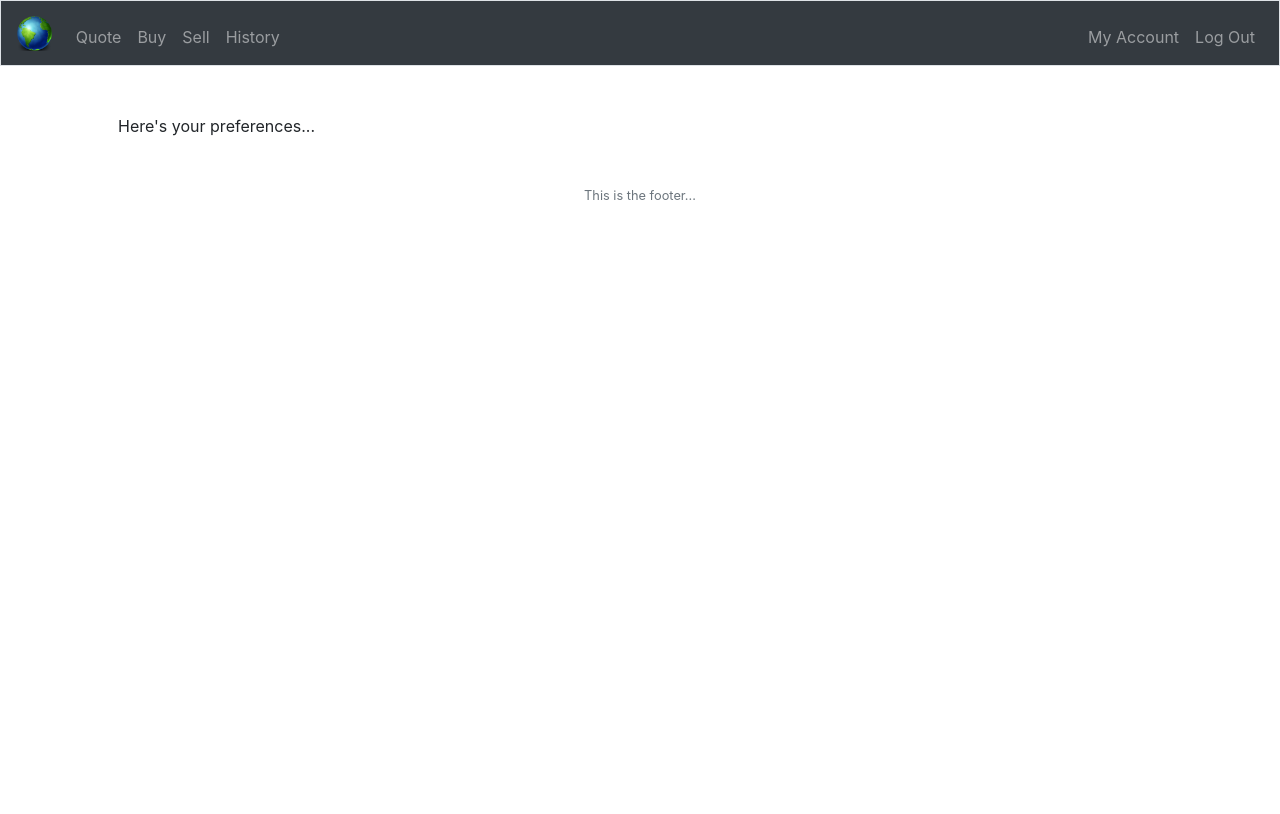
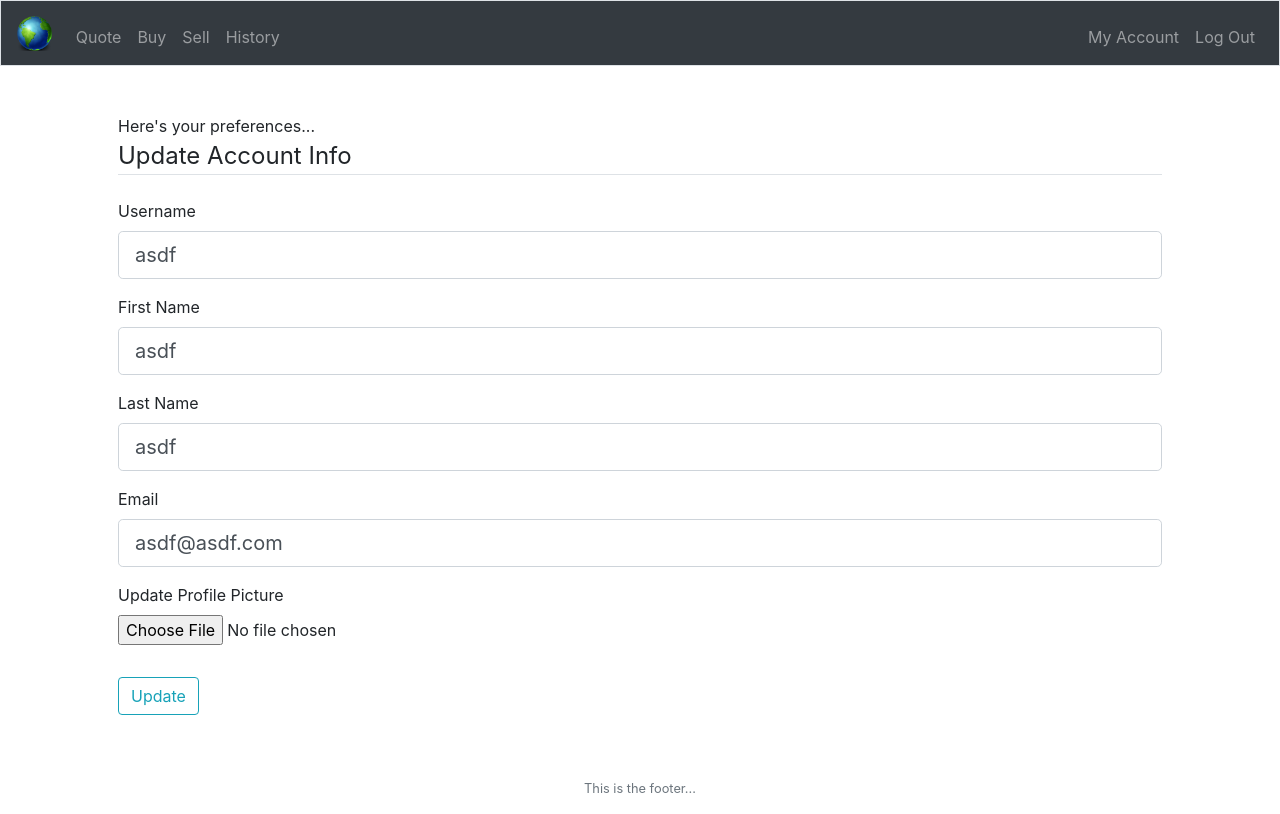
Before and after one commit to drewbrzu/SmallWorldAlbum, a Flask app: page /user_preferences in a window 1280 px wide. Before the commit the page ends 200 px from the top, so only its background shows below. Run offline with Flask 2, Linux system fonts and the light colour scheme; a user stored in the database is signed in; some libraries are stand-ins or nearby versions.

Commit message:
Allow user to update profile information

```diff
--- a/app_package/forms.py
+++ b/app_package/forms.py
@@ -1,4 +1,6 @@
 from flask_wtf import FlaskForm
+from flask_wtf.file import FileField, FileAllowed
+from flask_login import current_user
 from wtforms import StringField, PasswordField, SubmitField, BooleanField
 from wtforms.validators import DataRequired, Length, Email, EqualTo, ValidationError
 from app_package.models import User
@@ -39,3 +41,31 @@ class LoginForm(FlaskForm):
         validators=[DataRequired()])
     remember = BooleanField("Remember Me")
     submit = SubmitField("Login")
+
+
+class UpdateAccountForm(FlaskForm):
+    username = StringField("Username",
+        validators=[DataRequired(), Length(min=2, max=20)])
+    email = StringField("Email",
+        validators=[DataRequired(), Email()])
+    first_name = StringField("First Name",
+        validators=[DataRequired()])
+    last_name = StringField("Last Name",
+        validators=[DataRequired()])
+
+    picture = FileField('Update Profile Picture', validators=[FileAllowed(['jpg','png'])])
+    submit = SubmitField("Update")
+
+    def validate_username(self, username):
+        """ This method is a custom form validation that checks if username already exist in our database. """
+        if username.data != current_user.username:
+            user = User.query.filter_by(username=username.data).first()
+            if user:
+                raise ValidationError('That username is already taken. Please choose a different one.')
+
+    def validate_email(self, email):
+        """ This method is a custom form validation that checks if email already exist in our database. """
+        if email.data != current_user.email:
+            user = User.query.filter_by(email=email.data).first()
+            if user:
+                raise ValidationError('That email is already associated with an account. Please click forgot username/password if you forgot your username.')
--- a/app_package/routes.py
+++ b/app_package/routes.py
@@ -4,9 +4,12 @@
 
 from flask import render_template, url_for, flash, redirect, request
 from app_package import app, db, bcrypt
-from app_package.forms import RegistrationForm, LoginForm
+from app_package.forms import RegistrationForm, LoginForm, UpdateAccountForm
 from app_package.models import User
 from flask_login import login_user, current_user, logout_user, login_required
+# import secrets
+# import os
+# from PIL import Image
 
 @app.route("/")
 @app.route("/home")
@@ -46,10 +49,39 @@ def logout():
     logout_user()
     return redirect(url_for('home'))
 
-@app.route("/user_preferences", methods=["GET"])
+# def save_picture(form_picture):
+#     random_hex = secrets.token_hex(8) # Create a random 8 digit hexadecial to use as the file name
+#     f_name, f_ext = os.path.splitext(form_picture.filename) # This os function returns 2 parameters: the filename without extension, and the filename extension
+#     picture_fn = random_hex + f_ext
+#     picture_path = os.path.join(app.root_path, 'static/images', picture_fn) # This creates the full file path to the image.
+
+#     output_size = (125, 125) # x/y size of picture
+#     i = Image.open(form_picture) # use the PIL library to open image object
+#     i.thumbnail(output_size) # resize the image.
+#     i.save(picture_path) # This saves the file to the newly created path.
+#     return picture_fn # return the new hexadecial filename we created.
+
+
+@app.route("/user_preferences", methods=["GET", "POST"])
 @login_required
 def user_preferences():
-    return render_template('user_preferences.html', title='User Preferences')
+    form = UpdateAccountForm()
+    if request.method == 'POST' and form.validate():
+        # if form.picture.data:
+        #     picture_name = save_picture(form.picture.data)
+        current_user.username = form.username.data
+        current_user.email = form.email.data
+        current_user.firstname = form.first_name.data
+        current_user.lastname = form.last_name.data
+        db.session.commit()
+        flash('Your account information has been updated!', 'success')
+        return redirect(url_for('user_preferences'))
+    elif request.method == 'GET':
+        form.username.data = current_user.username
+        form.email.data = current_user.email
+        form.first_name.data = current_user.firstname
+        form.last_name.data = current_user.lastname
+    return render_template('user_preferences.html', form=form)
 
 
 """
@@ -59,148 +91,3 @@ def user_preferences():
 def generic(pathname):
     return f"Hello, {pathname}"
  """
-
-
-# @app.route("/login", methods=["GET", "POST"])
-# def login():
-#     """Log user in"""
-
-#     # Forget any user_id
-#     session.clear()
-
-#     # User reached route via POST (as by submitting a form via POST)
-#     if request.method == "POST":
-
-#         # Ensure username was submitted
-#         if not request.form.get("username"):
-#             return redirect("/") #error("must provide username", 403)
-
-#         # Ensure password was submitted
-#         elif not request.form.get("password"):
-#             return redirect("/") #error("must provide password", 403)
-
-#         # Query database for username
-#         rows = db.execute(
-#             "SELECT * FROM users WHERE username = :username",
-#             username=request.form.get("username"),
-#         ).fetchall()
-#         # with sqlite3.connect("mydatabase.db") as con:
-#         #     cur = con.cursor()
-#         #     cur.execute(
-#         #         "SELECT * FROM users WHERE username = ?", request.form.get("username")
-#         #     )
-#         #     rows = cur.fetchall()
-#         #     con.commit()
-#         # Query database for username
-#         # rows = db.execute(
-#         #     "SELECT * FROM users WHERE username = :username",
-#         #     username=request.form.get("username"),
-#         # )
-
-#         # Ensure username exists and password is correct
-#         if len(rows) != 1 or not check_password_hash(
-#             rows[0]["hash"], request.form.get("password")
-#         ):
-#             return redirect("/") #error("invalid username and/or password", 403)
-
-#         # Remember which user has logged in
-#         session["user_id"] = rows[0]["id"]
-
-#         # Redirect user to home page
-#         return redirect("/")
-
-#     # User reached route via GET (as by clicking a link or via redirect)
-#     # Display the page for user to enter their info to log in.
-#     else:
-#         return render_template("login.html")
-
-
-# @app.route("/forgotpassword", methods=["GET", "POST"])
-# def forgotpassword():
-#     if request.method == "POST":
-#         if not request.form.get("email"):
-#             return redirect("/")  # error("please enter an email address")
-#         return redirect("/")
-#     else:
-#         return render_template("user_account/forgotpassword.html")
-
-
-# @app.route("/register", methods=["GET", "POST"])
-# def register():
-#     if request.method == "POST":
-#         # Grab form data
-#         username = request.form.get("username")
-#         password = request.form.get("password")
-#         password2 = request.form.get("password2")
-#         firstname = request.form.get("firstname")
-#         lastname = request.form.get("lastname")
-#         email = request.form.get("email")
-
-#         # Check form inputs
-#         if (
-#             not username
-#             or not password
-#             or not password2
-#             or not firstname
-#             or not lastname
-#             or not email
-#         ):
-#             return redirect("/") #error("please enter all information.")
-
-#         if not password == password2:
-#             return redirect("/") #error("passwords must match.")
-
-#         if not "@" in email:
-#             return redirect("/") #error("please enter a valid email.")
-
-#         queryRes = db.execute(
-#             "SELECT username FROM users WHERE username = :username", username=username
-#         ).fetchall()
-
-#         # Start database
-#         # with sqlite3.connect("mydatabase.db") as con:
-#         #     cur = con.cursor()
-#         #     cur.execute("SELECT username FROM users WHERE username = ?", (username))
-#         #     queryRes = cur.fetchall()
-#         #     con.commit()
-
-#         if len(queryRes) < 1:
-#             db.execute(
-#                 "INSERT INTO users (username, hash, firstname, lastname, email) VALUES (:username, :hash, :fname, :lname, :email)",
-#                 username=username,
-#                 hash=generate_password_hash(password),
-#                 fname=firstname,
-#                 lname=lastname,
-#                 email=email,
-#             )
-#             # with sqlite3.connect("mydatabase.db") as con:
-#             #     cur = con.cursor()
-#             #     cur.execute(
-#             #         "INSERT INTO users (username, hash, firstname, lastname, email) VALUES (?, ?, ?, ?, ?)",
-#             #         (
-#             #             username,
-#             #             generate_password_hash(password),
-#             #             firstname,
-#             #             lastname,
-#             #             email,
-#             #         ),
-#             #     )
-#             #     con.commit()
-#             redirect("/login")
-#         else:
-#             error("Sorry, that username is already taken.")
-#         return redirect("/")
-
-#     else:
-#         return render_template("user_account/register.html")
-
-
-# @app.route("/logout")
-# def logout():
-#     """Log user out"""
-
-#     # Forget any user_id
-#     session.clear()
-
-#     # Redirect user to login form
-#     return redirect("/")
--- a/app_package/templates/user_preferences.html
+++ b/app_package/templates/user_preferences.html
@@ -5,5 +5,82 @@
 {% endblock %}
 
 {% block main %}
-Here's your preferences...
+    Here's your preferences...
+
+    <div>
+        <form method="POST" action="" enctype="multipart/form-data"> <!-- This special encoding type is required for transmiting picture data. -->
+            {{ form.hidden_tag() }}
+            <fieldset class="form-group">
+                <legend class="border-bottom mb-4">Update Account Info</legend>
+                <div class="form-group">
+                    {{ form.username.label(class="form-control-label") }}
+                    <!-- Check if we were redirected back to this page because of an error in the form. If so show each of the errors. If no errors exist show the username input textbox -->
+                    {% if form.username.errors %}
+                        {{ form.username(class="form-control form-control-lg is-invalid") }}
+                        <div class="invalid-feedback">
+                            {% for error in form.username.errors %}
+                                <span>{{ error }}</span>
+                            {% endfor %}
+                        </div>
+                    {% else %}
+                        {{ form.username(class="form-control form-control-lg") }}
+                    {% endif %}
+                </div>
+                <div class="form-group">
+                    {{ form.first_name.label(class="form-control-label") }}
+                    <!-- Check if we were redirected back to this page because of an error in the form. If so show each of the errors. If no errors exist show the first_name input textbox -->
+                    {% if form.first_name.errors %}
+                        {{ form.first_name(class="form-control form-control-lg is-invalid") }}
+                        <div class="invalid-feedback">
+                            {% for error in form.first_name.errors %}
+                                <span>{{ error }}</span>
+                            {% endfor %}
+                        </div>
+                    {% else %}
+                        {{ form.first_name(class="form-control form-control-lg") }}
+                    {% endif %}
+                </div>
+                <div class="form-group">
+                    {{ form.last_name.label(class="form-control-label") }}
+                    <!-- Check if we were redirected back to this page because of an error in the form. If so show each of the errors. If no errors exist show the last_name input textbox -->
+                    {% if form.last_name.errors %}
+                        {{ form.last_name(class="form-control form-control-lg is-invalid") }}
+                        <div class="invalid-feedback">
+                            {% for error in form.last_name.errors %}
+                                <span>{{ error }}</span>
+                            {% endfor %}
+                        </div>
+                    {% else %}
+                        {{ form.last_name(class="form-control form-control-lg") }}
+                    {% endif %}
+                </div>
+                <div class="form-group">
+                    {{ form.email.label(class="form-control-label") }}
+                    <!-- Check if we were redirected back to this page because of an error in the form. If so show each of the errors. If no errors exist show the email input textbox -->
+                    {% if form.email.errors %}
+                        {{ form.email(class="form-control form-control-lg is-invalid") }}
+                        <div class="invalid-feedback">
+                            {% for error in form.email.errors %}
+                                <span>{{ error }}</span>
+                            {% endfor %}
+                        </div>
+                    {% else %}
+                        {{ form.email(class="form-control form-control-lg") }}
+                    {% endif %}
+                </div>
+                <div class="form-group">
+                    {{ form.picture.label() }}
+                    {{ form.picture(class="form-control-file") }}
+                    {% if form.picture.errors %}
+                        {% for error in form.picture.errors %}
+                            <span class="text-danger">{{ error }}</span>
+                        {% endfor %}
+                    {% endif %}
+                </div>
+            </fieldset>
+            <div class="form-group">
+                {{ form.submit(class="btn btn-outline-info") }}
+            </div>
+        </form>
+    </div>
 {% endblock %}
```
Also changed, not shown: app_package/mydatabase.db.
